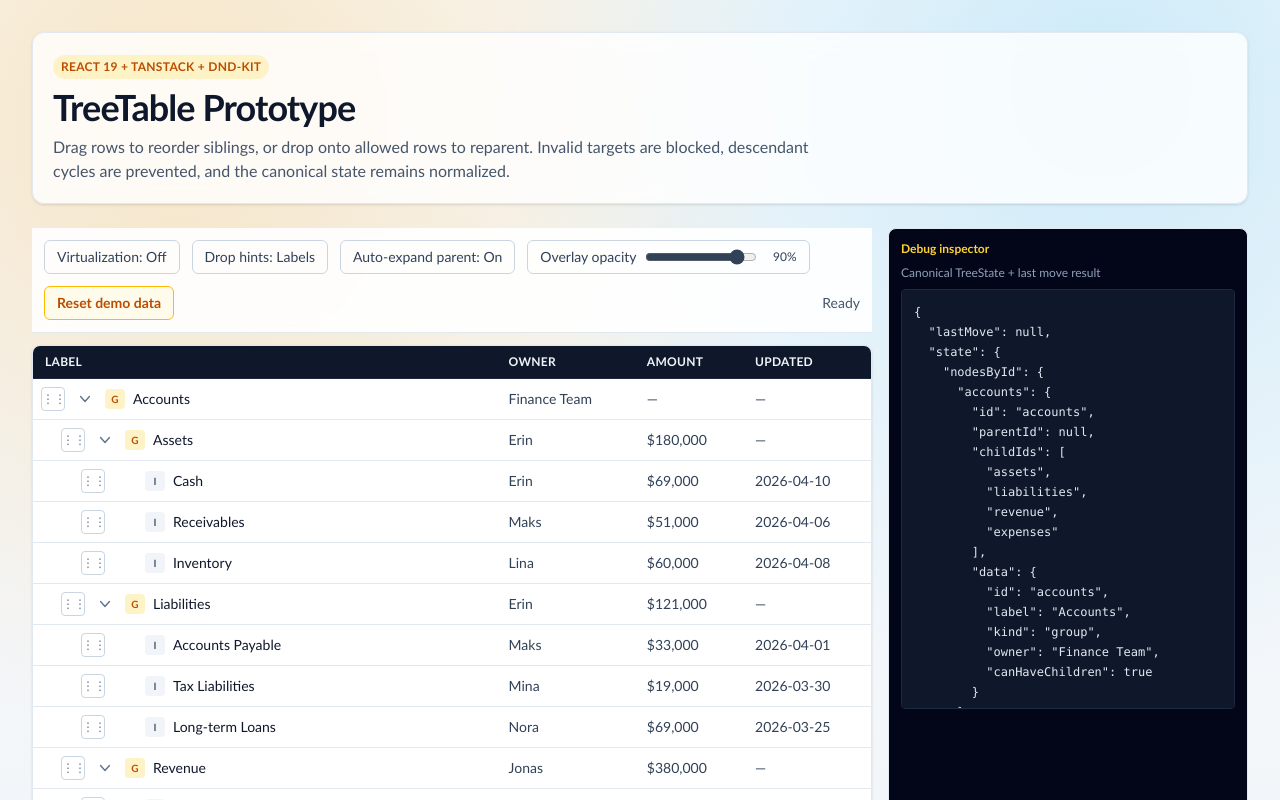
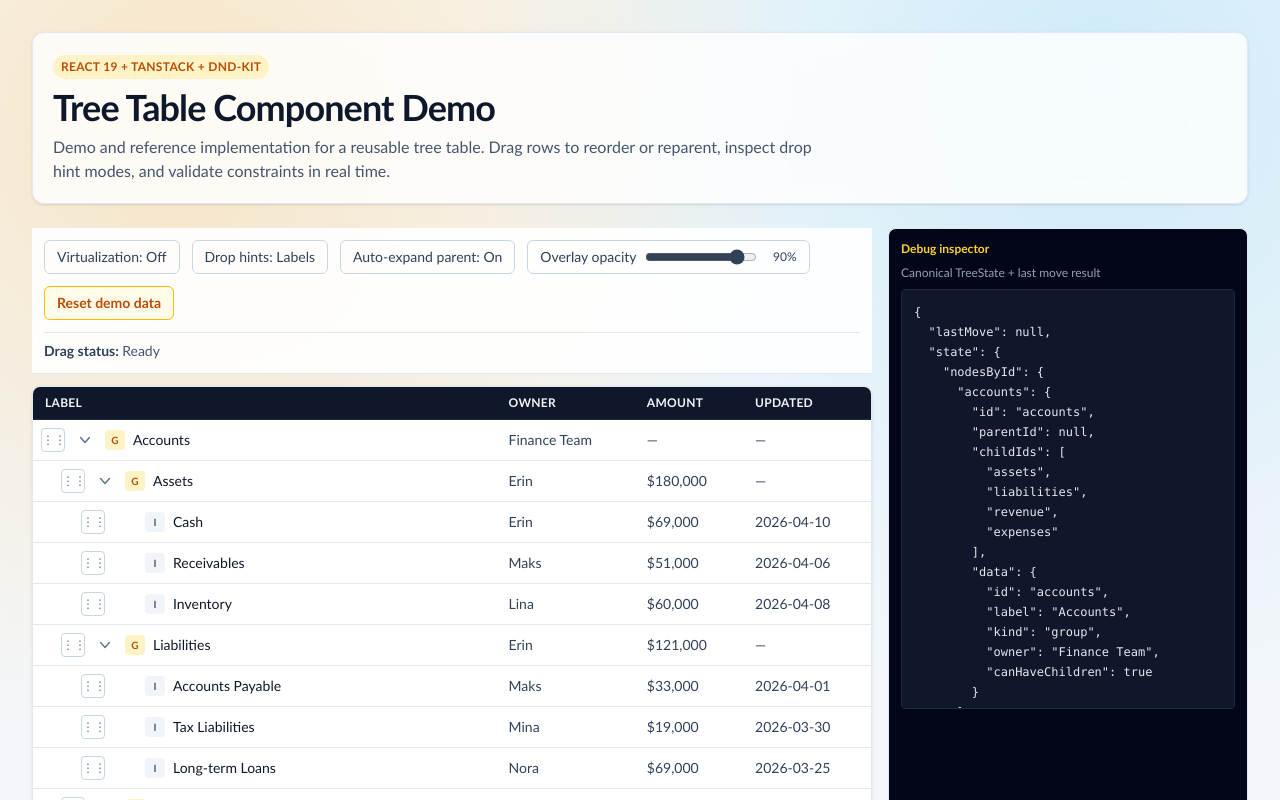
Before and after one commit to andistech/tanstack-tree-table-dnd, a React (Vite) app: page / in a window 1280 px wide. Shown: the top 800 px of the page. Built offline with nearby package versions, Linux system fonts and the light colour scheme.

Commit message:
improve(demo): Refresh header and status layout

```diff
--- a/src/app/App.tsx
+++ b/src/app/App.tsx
@@ -8,11 +8,11 @@ export default function App() {
           React 19 + TanStack + dnd-kit
         </p>
         <h1 className="font-display text-3xl font-semibold tracking-tight text-slate-900 md:text-4xl">
-          TreeTable Prototype
+          Tree Table Component Demo
         </h1>
         <p className="mt-2 max-w-3xl text-sm text-slate-600 md:text-base">
-          Drag rows to reorder siblings, or drop onto allowed rows to reparent. Invalid targets are blocked,
-          descendant cycles are prevented, and the canonical state remains normalized.
+          Demo and reference implementation for a reusable tree table. Drag rows to reorder or reparent,
+          inspect drop hint modes, and validate constraints in real time.
         </p>
       </header>
 
--- a/src/components/tree-table/TreeTableToolbar.tsx
+++ b/src/components/tree-table/TreeTableToolbar.tsx
@@ -35,7 +35,8 @@ export function TreeTableToolbar({
           : 'Grayed Rows';
 
   return (
-    <div className="flex flex-wrap items-center gap-3 border-b border-slate-200 bg-white/90 px-3 py-3 backdrop-blur-sm">
+    <div className="border-b border-slate-200 bg-white/90 px-3 py-3 backdrop-blur-sm">
+      <div className="flex flex-wrap items-center gap-3">
         <button
           type="button"
           onClick={onToggleVirtualization}
@@ -81,8 +82,12 @@ export function TreeTableToolbar({
         >
           Reset demo data
         </button>
+      </div>
 
-      <div className="ml-auto text-sm text-slate-600">{feedbackMessage ?? 'Ready'}</div>
+      <div className="mt-3 border-t border-slate-200 pt-2 text-sm">
+        <span className="font-semibold text-slate-700">Drag status: </span>
+        <span className="text-slate-600">{feedbackMessage ?? 'Ready'}</span>
+      </div>
     </div>
   );
 }
```
Also changed, not shown: 1 other file (tests, documents, lock files or other folders). Lines whose indentation alone changed are shown as unchanged.
